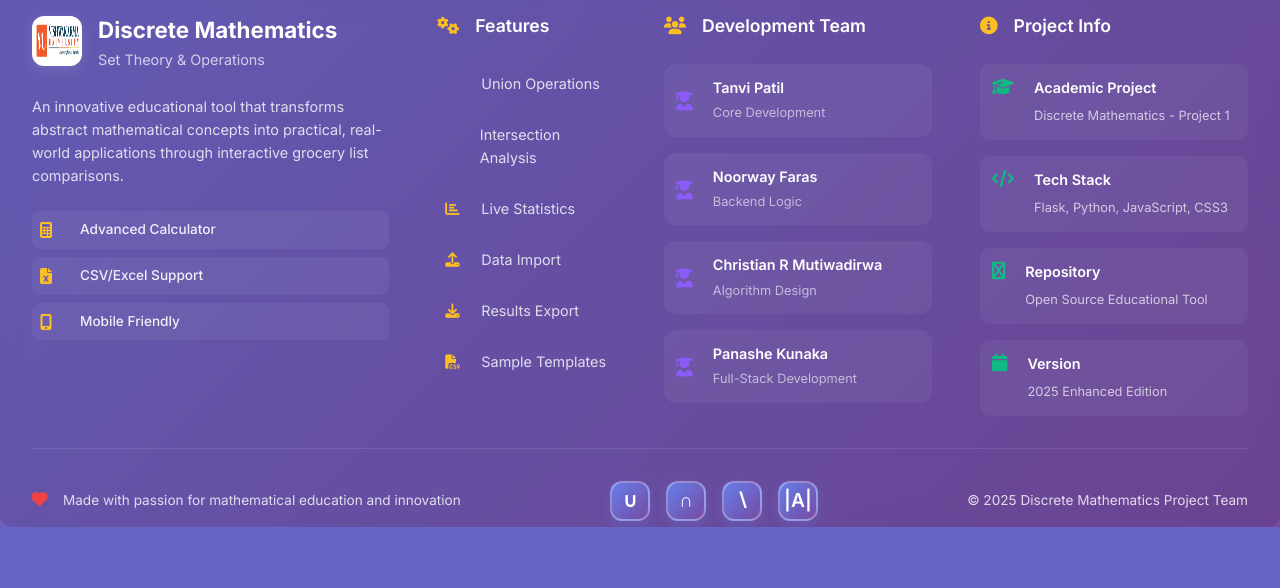
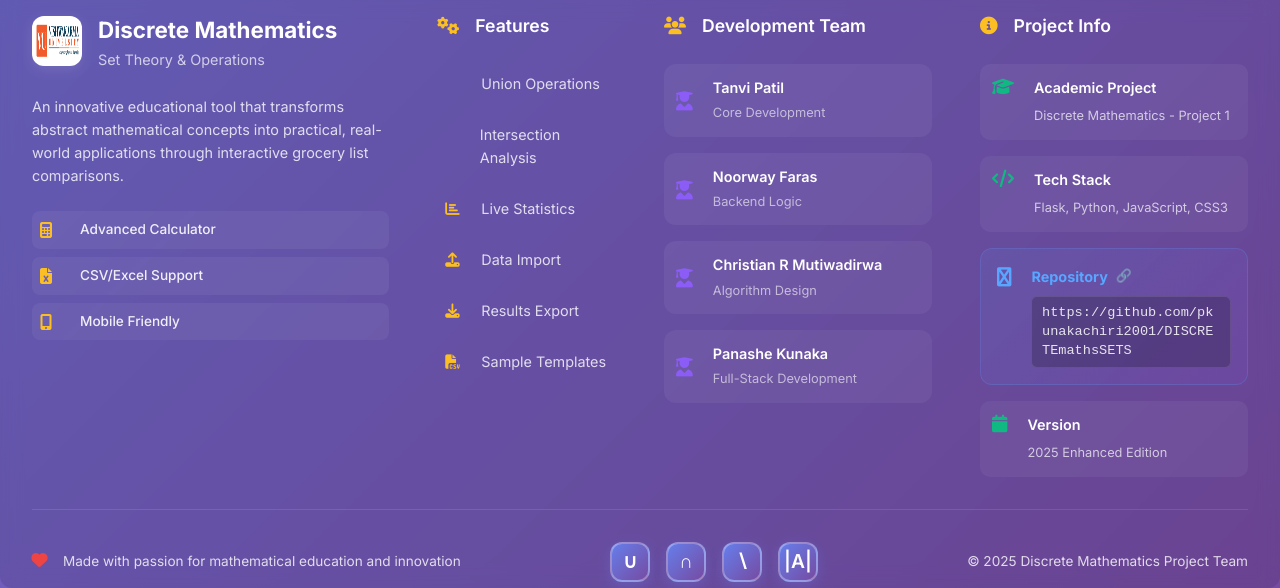
Before and after one commit to pkunakachiri2001/DISCRETEmathsSETS, a Flask app: page / in a window 1280 px wide. Shown: the part 1694-2282 px from the top of the page. Before the commit the page ends 2221 px from the top, so only its background shows below. Run offline with Flask 3, Linux system fonts and the light colour scheme.

Commit message:
Enhance GitHub repository section styling in home footer
- Add interactive GitHub repository card with professional styling
- Implement blue gradient background with glassmorphism effects
- Add hover animations with elevation and glow effects
- Style GitHub icon with color transitions and rotation animation
- Create monospace font styling for repository URL display
- Add shine effect animation on hover for visual appeal
- Include clickable functionality to open repository in new tab
- Add link emoji indicator that scales on hover
- Implement proper focus states and click feedback
- Update HTML to include actual repository URL
- Add smooth transitions and micro-interactions for better UX

```diff
--- a/static/home.css
+++ b/static/home.css
@@ -1629,6 +1629,106 @@ footer {
     box-shadow: 0 8px 20px rgba(102, 126, 234, 0.4);
 }
 
+/* GitHub Repository Styling */
+.info-item:has(.fas.fa-github) {
+    background: linear-gradient(135deg, rgba(88, 166, 255, 0.1) 0%, rgba(139, 92, 246, 0.1) 100%);
+    border: 1px solid rgba(88, 166, 255, 0.2);
+    border-radius: 12px;
+    padding: 1rem;
+    transition: all 0.3s ease;
+    cursor: pointer;
+    position: relative;
+    overflow: hidden;
+}
+
+.info-item:has(.fas.fa-github):hover {
+    background: linear-gradient(135deg, rgba(88, 166, 255, 0.15) 0%, rgba(139, 92, 246, 0.15) 100%);
+    border-color: rgba(88, 166, 255, 0.4);
+    transform: translateY(-2px);
+    box-shadow: 0 8px 25px rgba(88, 166, 255, 0.2);
+}
+
+.info-item:has(.fas.fa-github) .fas.fa-github {
+    color: #58a6ff;
+    font-size: 1.2rem;
+    transition: all 0.3s ease;
+}
+
+.info-item:has(.fas.fa-github):hover .fas.fa-github {
+    color: #79c0ff;
+    transform: scale(1.1) rotate(5deg);
+}
+
+.info-item:has(.fas.fa-github) strong {
+    color: #58a6ff;
+    font-weight: 700;
+    display: flex;
+    align-items: center;
+    gap: 0.5rem;
+}
+
+.info-item:has(.fas.fa-github) strong::after {
+    content: "🔗";
+    font-size: 0.8rem;
+    opacity: 0.7;
+    transition: all 0.3s ease;
+}
+
+.info-item:has(.fas.fa-github):hover strong::after {
+    opacity: 1;
+    transform: scale(1.2);
+}
+
+.info-item:has(.fas.fa-github) span {
+    color: rgba(255, 255, 255, 0.85);
+    font-family: 'Courier New', monospace;
+    font-size: 0.85rem;
+    background: rgba(0, 0, 0, 0.2);
+    padding: 0.4rem 0.6rem;
+    border-radius: 6px;
+    border: 1px solid rgba(255, 255, 255, 0.1);
+    transition: all 0.3s ease;
+    word-break: break-all;
+    margin-top: 0.5rem;
+    display: block;
+}
+
+.info-item:has(.fas.fa-github):hover span {
+    background: rgba(0, 0, 0, 0.3);
+    border-color: rgba(88, 166, 255, 0.3);
+    color: #79c0ff;
+    transform: translateX(3px);
+}
+
+/* GitHub shine effect */
+.info-item:has(.fas.fa-github)::before {
+    content: '';
+    position: absolute;
+    top: -50%;
+    left: -50%;
+    width: 200%;
+    height: 200%;
+    background: linear-gradient(45deg, transparent 30%, rgba(88, 166, 255, 0.1) 50%, transparent 70%);
+    transform: translateX(-100%) translateY(-100%) rotate(45deg);
+    transition: transform 0.6s ease;
+    z-index: 0;
+}
+
+.info-item:has(.fas.fa-github):hover::before {
+    transform: translateX(100%) translateY(100%) rotate(45deg);
+}
+
+.info-item:has(.fas.fa-github) > * {
+    position: relative;
+    z-index: 1;
+}
+
+/* Click feedback */
+.info-item:has(.fas.fa-github):active {
+    transform: translateY(0px) scale(0.98);
+    box-shadow: 0 4px 15px rgba(88, 166, 255, 0.15);
+}
+
 /* Responsive Design */
 @media (max-width: 1200px) {
     .footer-main {
--- a/templates/home.html
+++ b/templates/home.html
@@ -296,11 +296,11 @@
                                 <span>Flask, Python, JavaScript, CSS3</span>
                             </div>
                         </div>
-                        <div class="info-item">
+                        <div class="info-item" onclick="window.open('https://github.com/pkunakachiri2001/DISCRETEmathsSETS', '_blank')">
                             <i class="fas fa-github"></i>
                             <div>
                                 <strong>Repository</strong>
-                                <span>Open Source Educational Tool</span>
+                                <span>https://github.com/pkunakachiri2001/DISCRETEmathsSETS</span>
                             </div>
                         </div>
                         <div class="info-item">
```
